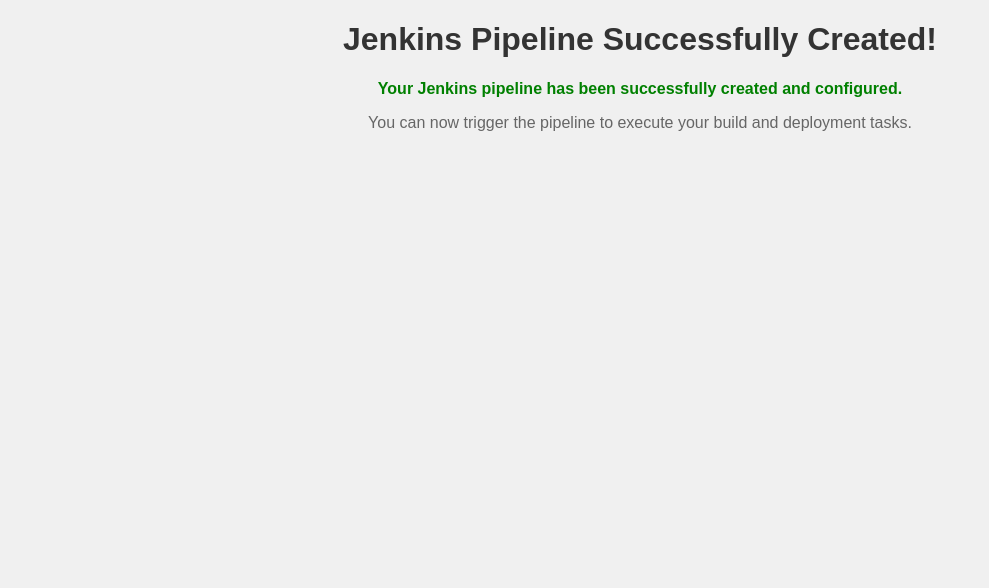
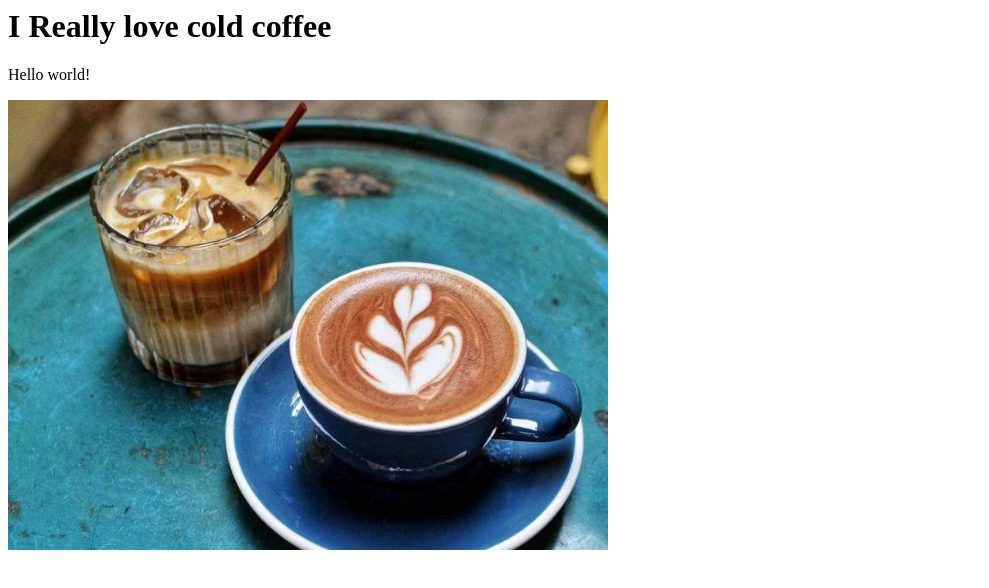
Before and after one commit to Falconwaseem/jenkins1, a plain HTML site: page index.html in a window 1280 px wide. Shown: the whole page, without its empty margins (0-989 px from the left). Drawn offline with Linux system fonts and the light colour scheme.

Commit message:
new code1

```diff
--- a/index.html
+++ b/index.html
@@ -1,32 +1,11 @@
-<!DOCTYPE html>
-<html lang="en">
-<head>
-    <meta charset="UTF-8">
-    <meta name="viewport" content="width=device-width, initial-scale=1.0">
-    <title>Jenkins Pipeline Successful</title>
-    <style>
-        body {
-            font-family: Arial, sans-serif;
-            text-align: center;
-            background-color: #f0f0f0;
-            margin: 0;
-            padding: 0;
-        }
-        h1 {
-            color: #333;
-        }
-        p {
-            color: #666;
-        }
-        .success {
-            color: green;
-            font-weight: bold;
-        }
-    </style>
-</head>
-<body>
-    <h1>Jenkins Pipeline Successfully Created!</h1>
-    <p class="success">Your Jenkins pipeline has been successfully created and configured.</p>
-    <p>You can now trigger the pipeline to execute your build and deployment tasks.</p>
-</body>
+<html>
+ <head>
+    <title>My First Webpage</title>
+ </head>
+ <body>
+    <h1>I Really love cold coffee</h1>
+    <p>Hello world!</p>
+ </body>
+
+ <img src="coffee.jpg" width=600/>
 </html>
```
